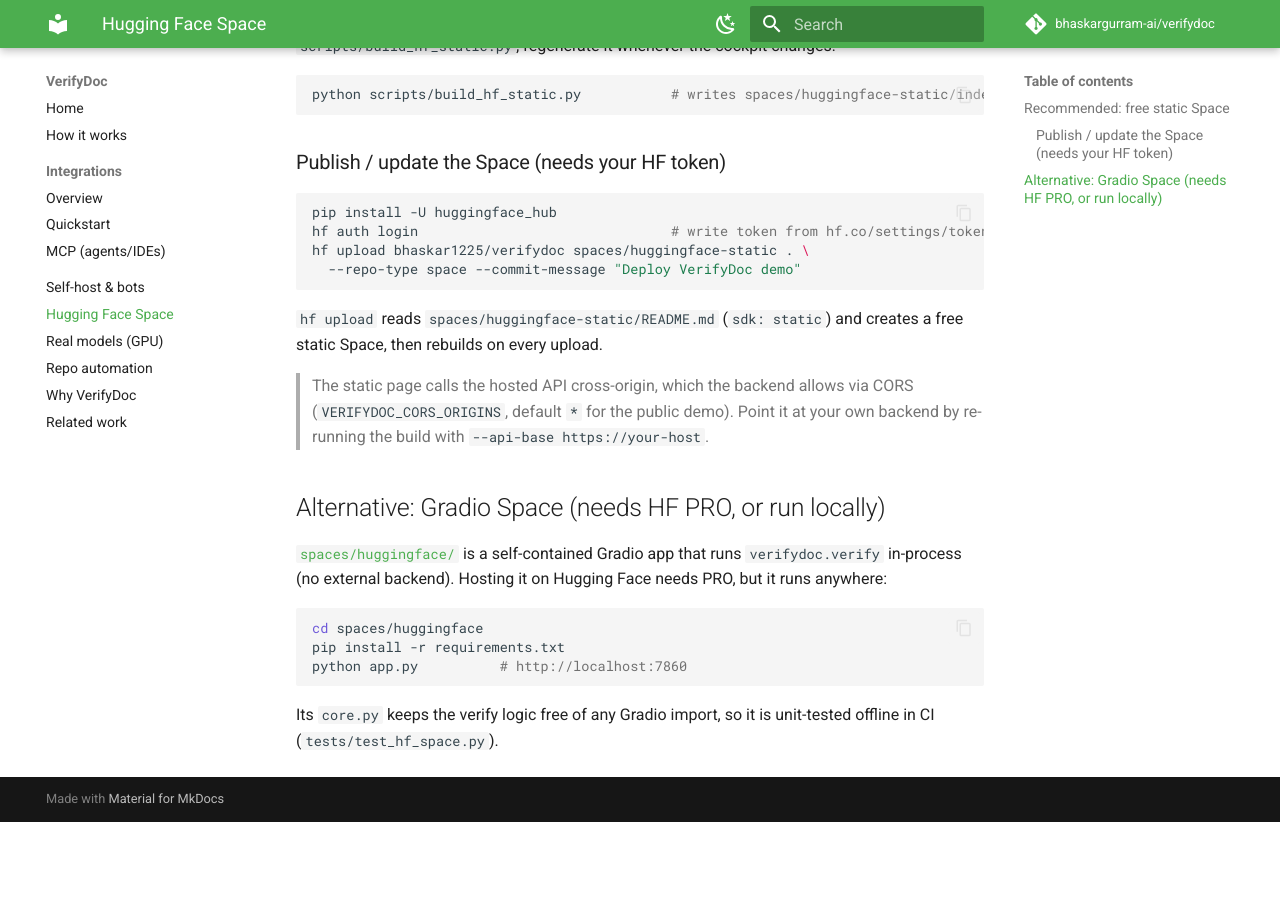
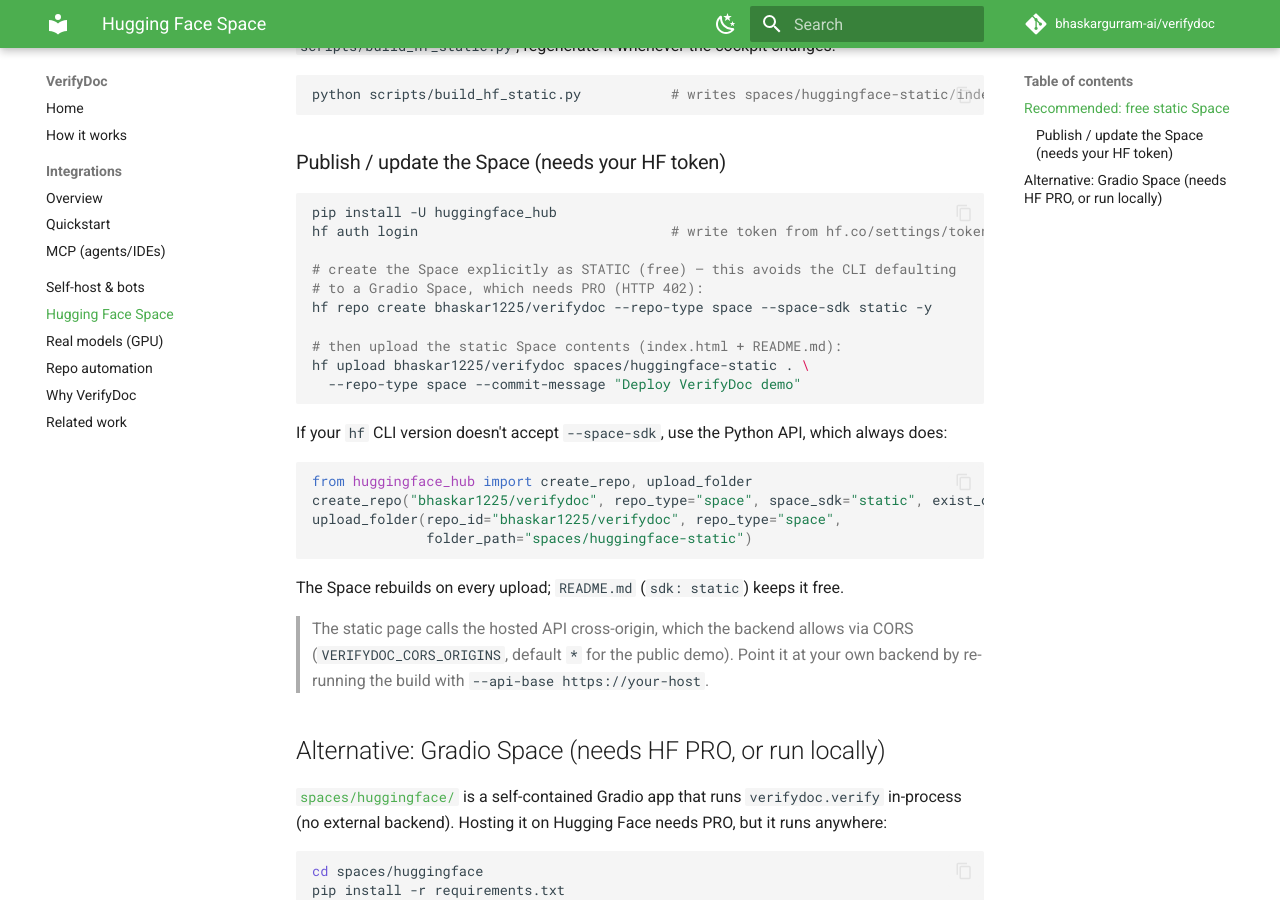
Before and after one commit to bhaskargurram-ai/verifydoc, an MkDocs documentation site: the page built from docs/HUGGINGFACE.md, in a window 1280 px wide and 900 px high, scrolled down 407 px. Built offline with MkDocs 1.6.1 and Material for MkDocs 9.7.7, drawn with Linux system fonts in a browser that asks for light colours; comment, search, counter and statistics services are not loaded; before the commit the page ends 1229 px from its top, so only the background shows below that.

Commit message:
docs(hf): explicit static Space create step + Python fallback (#58)
The bare 'hf upload' can default to a Gradio Space (402 on free tier); document
'hf repo create --space-sdk static' first, with the create_repo/upload_folder
Python fallback for older CLIs.

````diff
--- a/docs/HUGGINGFACE.md
+++ b/docs/HUGGINGFACE.md
@@ -24,12 +24,27 @@
 ```bash
 pip install -U huggingface_hub
 hf auth login                               # write token from hf.co/settings/tokens
+
+# create the Space explicitly as STATIC (free) — this avoids the CLI defaulting
+# to a Gradio Space, which needs PRO (HTTP 402):
+hf repo create bhaskar1225/verifydoc --repo-type space --space-sdk static -y
+
+# then upload the static Space contents (index.html + README.md):
 hf upload bhaskar1225/verifydoc spaces/huggingface-static . \
   --repo-type space --commit-message "Deploy VerifyDoc demo"
 ```
 
-`hf upload` reads `spaces/huggingface-static/README.md` (`sdk: static`) and
-creates a free static Space, then rebuilds on every upload.
+If your `hf` CLI version doesn't accept `--space-sdk`, use the Python API, which
+always does:
+
+```python
+from huggingface_hub import create_repo, upload_folder
+create_repo("bhaskar1225/verifydoc", repo_type="space", space_sdk="static", exist_ok=True)
+upload_folder(repo_id="bhaskar1225/verifydoc", repo_type="space",
+              folder_path="spaces/huggingface-static")
+```
+
+The Space rebuilds on every upload; `README.md` (`sdk: static`) keeps it free.
 
 > The static page calls the hosted API cross-origin, which the backend allows
 > via CORS (`VERIFYDOC_CORS_ORIGINS`, default `*` for the public demo). Point it
````
